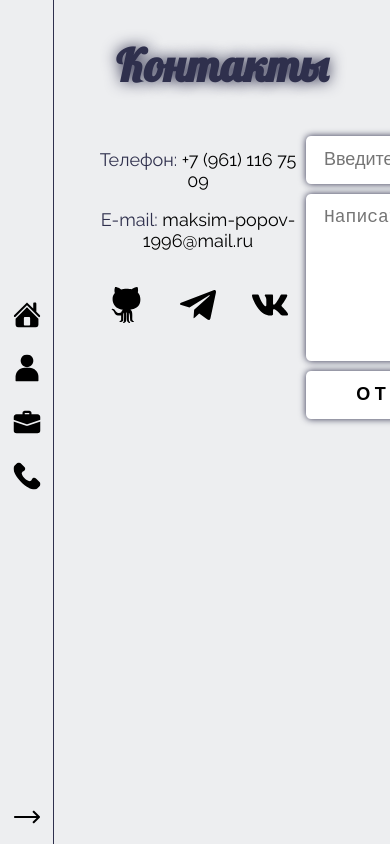
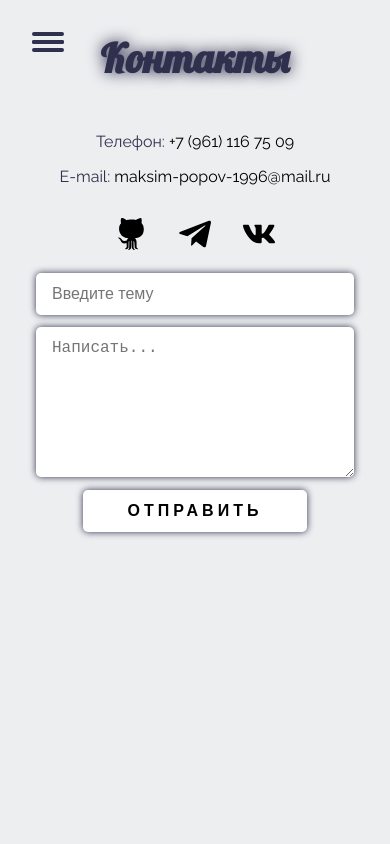
Before and after one commit to PopovMaksim/frontend-portfolio, a Vue app: page /contacts in a window 390 px wide. Built offline with nearby package versions, Linux system fonts and the light colour scheme; a web font is replaced by a local one.

Commit message:
adaptive

```diff
--- a/src/App.vue
+++ b/src/App.vue
@@ -22,12 +22,18 @@
 <style lang="scss">
   #app {
     display: grid;
-    grid-template-columns: 3em auto;
 
     overflow: hidden;
     height: 100vh;
 
     transition: .3s;
+
+    @media (max-width: 530px) {
+      grid-template-columns: auto;
+    }
+    @media (min-width: 530px) {
+      grid-template-columns: 3em auto;
+    }
   }
 
   .main {
--- a/src/components/AboutMe.vue
+++ b/src/components/AboutMe.vue
@@ -89,12 +89,31 @@ export default {
 
 		&__content {
 			display: grid;
-			grid-template-columns: minmax(200px, 1fr) 4fr;
 			grid-gap: 2em;
+
+			@media (max-width: 650px) {
+				grid-template-columns: 1fr;
+				grid-template-rows: 200px auto;
+				justify-items: center;
+			}
+			@media (min-width: 650px) {
+				grid-template-columns: minmax(200px, 1fr) 4fr;
+			}
+		}
+
+		&__image {
+			@media (max-width: 650px) {
+				width: 200px;
+			}
+		}
+
+		&__image-svg {
+			width: 100%;
 		}
 
 		&__personal-info {
 			max-width: 350px;
+			width: 100%;
 		}
 
 		&__subtitle {
@@ -112,10 +131,20 @@ export default {
 			justify-content: space-between;
 
 			line-height: 1.5;
+
+			@media (max-width: 360px) {
+				flex-direction: column;
+
+				margin-bottom: 0.75em;
+			}
 		}
 
 		&__item-title {
 			font-weight: 700;
+
+			@media (max-width: 360px) {
+				text-align: center;
+			}
 		}
 
 		&__link {
--- a/src/components/Aside.vue
+++ b/src/components/Aside.vue
@@ -1,8 +1,22 @@
 <template>
-	<aside class="aside" ref="aside">
+	<aside
+		class="aside"
+		:class="{'aside--small': small, 'aside--small-active': showMenu}"
+		ref="aside"
+	>
 		<div class="aside__logo"></div>
+		<div
+			class="aside__menu"
+			v-if="small"
+			@click="showMenu = !showMenu"
+		>
+			<span class="aside__menu-span"></span>
+			<span class="aside__menu-span"></span>
+			<span class="aside__menu-span"></span>
+			<span class="aside__menu-span"></span>
+		</div>
 		<nav class="aside__nav">
-			<router-link to="/">
+			<router-link to="/" @click="showMenu = !showMenu">
 				<div class="aside__icon">
 					<svg class="aside__icon-svg" fill="#000000" xmlns="http://www.w3.org/2000/svg"  viewBox="0 0 26 26" width="26px" height="26px">
 						<path d="M 20 2.03125 C 19.449219 2.03125 19 2.480469 19 3.03125 L 19 7.8125 L 13.71875 2.53125 C 13.328125 2.140625 12.671875 2.140625 12.28125 2.53125 L 0.5625 14.28125 C 0.171875 14.671875 0.171875 15.296875 0.5625 15.6875 C 0.953125 16.078125 1.578125 16.078125 1.96875 15.6875 L 13 4.65625 L 24.0625 15.71875 C 24.257813 15.914063 24.523438 16.03125 24.78125 16.03125 C 25.039063 16.03125 25.273438 15.914063 25.46875 15.71875 C 25.859375 15.328125 25.859375 14.703125 25.46875 14.3125 L 22 10.84375 L 22 3.03125 C 22 2.480469 21.550781 2.03125 21 2.03125 Z M 13 6.5 L 2 17.5 L 2 23 C 2 24.65625 3.34375 26 5 26 L 21 26 C 22.65625 26 24 24.65625 24 23 L 24 17.5 Z M 11 16 L 15 16 C 15.550781 16 16 16.449219 16 17 L 16 23 C 16 23.550781 15.550781 24 15 24 L 11 24 C 10.449219 24 10 23.550781 10 23 L 10 17 C 10 16.449219 10.449219 16 11 16 Z"/>
@@ -10,7 +24,7 @@
 				</div>
 				<div class="aside__link-name">Главная</div>
 			</router-link>
-			<router-link to="/about">
+			<router-link to="/about" @click="showMenu = !showMenu">
 				<div class="aside__icon">
 					<svg class="aside__icon-svg" version="1.1" id="Capa_1" xmlns="http://www.w3.org/2000/svg" xmlns:xlink="http://www.w3.org/1999/xlink" x="0px" y="0px" viewBox="0 0 415.744 415.744" style="enable-background:new 0 0 415.744 415.744;" xml:space="preserve">
 						<path d="M207.872,0c-53.76,0-97.28,43.52-97.28,97.28s43.52,97.28,97.28,97.28s97.28-43.52,97.28-97.28S261.632,0,207.872,0z"/>
@@ -19,7 +33,7 @@
 				</div>
 				<div class="aside__link-name">Обо мне</div>
 			</router-link>
-			<router-link to="/portfolio">
+			<router-link to="/portfolio" @click="showMenu = !showMenu">
 				<div class="aside__icon">
 					<svg class="aside__icon-svg" id="bold" enable-background="new 0 0 24 24" height="512" viewBox="0 0 24 24" width="512" xmlns="http://www.w3.org/2000/svg">
 						<path d="m15 6.5c-.552 0-1-.448-1-1v-1.5h-4v1.5c0 .552-.448 1-1 1s-1-.448-1-1v-1.5c0-1.103.897-2 2-2h4c1.103 0 2 .897 2 2v1.5c0 .552-.448 1-1 1z"/>
@@ -29,7 +43,7 @@
 				</div>
 				<div class="aside__link-name">Портфолио</div>
 			</router-link>
-			<router-link to="/contacts">
+			<router-link to="/contacts" @click="showMenu = !showMenu">
 				<div class="aside__icon">
 					<svg class="aside__icon-svg" version="1.1" id="Capa_1" xmlns="http://www.w3.org/2000/svg" xmlns:xlink="http://www.w3.org/1999/xlink" x="0px" y="0px" viewBox="0 0 513.64 513.64" style="enable-background:new 0 0 513.64 513.64;" xml:space="preserve">
 						<path d="M499.66,376.96l-71.68-71.68c-25.6-25.6-69.12-15.359-79.36,17.92c-7.68,23.041-33.28,35.841-56.32,30.72c-51.2-12.8-120.32-79.36-133.12-133.12c-7.68-23.041,7.68-48.641,30.72-56.32c33.28-10.24,43.52-53.76,17.92-79.36l-71.68-71.68c-20.48-17.92-51.2-17.92-69.12,0l-48.64,48.64c-48.64,51.2,5.12,186.88,125.44,307.2c120.32,120.32,256,176.641,307.2,125.44l48.64-48.64C517.581,425.6,517.581,394.88,499.66,376.96z"/>
@@ -39,8 +53,8 @@
 			</router-link>
 		</nav>
 		<div>
-			<div class="aside__settings"></div>
-			<div class="aside__icon  aside__icon--arrow" @click="switchAside">
+			<!-- <div class="aside__settings"></div> -->
+			<div class="aside__icon  aside__icon--arrow" @click="switchAside" v-if="!small">
 				<svg class="aside__icon-svg  aside__icon-svg--arrow" version="1.1" id="Capa_1" xmlns="http://www.w3.org/2000/svg" xmlns:xlink="http://www.w3.org/1999/xlink" x="0px" y="0px" viewBox="0 0 512 512" style="enable-background:new 0 0 512 512;" xml:space="preserve">
 					<path d="M506.134,241.843c-0.006-0.006-0.011-0.013-0.018-0.019l-104.504-104c-7.829-7.791-20.492-7.762-28.285,0.068c-7.792,7.829-7.762,20.492,0.067,28.284L443.558,236H20c-11.046,0-20,8.954-20,20c0,11.046,8.954,20,20,20h423.557l-70.162,69.824c-7.829,7.792-7.859,20.455-0.067,28.284c7.793,7.831,20.457,7.858,28.285,0.068l104.504-104c0.006-0.006,0.011-0.013,0.018-0.019C513.968,262.339,513.943,249.635,506.134,241.843z"/>
 				</svg>
@@ -55,6 +69,8 @@ export default {
 	data() {
 		return {
 			showAside: false,
+			small: true,
+			showMenu: false
 		}
 	},
 	methods: {
@@ -70,6 +86,9 @@ export default {
 				app.style.gridTemplateColumns = '3em auto';
 			}
 		}
+	},
+	created: function() {
+		this.small = (document.documentElement.clientWidth <= 530) ? true : false;
 	}
 }
 </script>
@@ -83,11 +102,101 @@ export default {
 		height: 100vh;
 
 		background-color: var(--main-bg);
-		border-right: 1px solid var(--main-color);
+
+		@media (max-width: 530px) {
+			position: absolute;
+			z-index: 50;
+
+			&--active {
+				width: 100%;
+			}
+		}
+
+		@media (min-width: 530px) {
+			border-right: 1px solid var(--main-color);
+		}
+
+		&--small {
+			transform: translateX(-100%);
+
+			width: 100%;
+
+			transition: 0.75s;
+		}
+
+		&--small-active {
+			transform: inherit;
+		}
+
+		&__menu {
+			position: fixed;
+			top: 2em;
+			left: calc( 100% + 2em );
+			z-index: 1;
+
+			width: 2em;
+			height: 2em;
+
+			cursor: pointer;
+			transition: 0.5s;
+
+			.aside--small-active & {
+				left: calc(100% - 4em)
+			}
+		}
+
+		&__menu-span {
+			position: absolute;
+			left: 0;
+
+			display: block;
+
+			height: 0.25em;
+			width: 100%;
+			transform: rotate(0deg);
+
+			background: var(--main-color);
+			border-radius: 0.5em;
+			opacity: 1;
+
+			transition: .25s ease-in-out;
+
+			&:nth-child(1) {
+				top: 0;
+			}
+			&:nth-child(2) {
+				top: 0.5em;
+
+				.aside--small-active & {
+					transform: rotate(45deg);
+				}
+			}
+			&:nth-child(3) {
+				top: 0.5em;
+
+				.aside--small-active & {
+					transform: rotate(-45deg);
+				}
+			}
+			&:nth-child(4) {
+				top: 1em;
+			}
+			.aside--small-active &:nth-child(1),
+			.aside--small-active &:nth-child(4) {
+					top: 0.5em;
+					left: 50%;
+
+					width: 0;
+				}
+		}
 
 		&__nav {
 			display: flex;
 			flex-direction: column;
+
+			@media (max-width: 530px) {
+				align-items: center;
+			}
 
 			& a {
 				// position: relative;
@@ -157,17 +266,21 @@ export default {
 		}
 
 		&__link-name {
-			transform: scaleX(0);
-			transform-origin: 0 50%;
-
 			font-weight: 700;
 			white-space: nowrap;
 
 			transition: .3s;
 
-			.aside--show & {
-				transform: scaleX(1);
+			@media (min-width: 530px) {
+				transform: scaleX(0);
+				transform-origin: 0 50%;
+
+				.aside--show & {
+					transform: scaleX(1);
+				}
 			}
+
+
 		}
 	}
 </style>
--- a/src/components/Experience.vue
+++ b/src/components/Experience.vue
@@ -66,25 +66,39 @@ export default {
 
 		&__subtitle {
 			margin: 1em 2em 2em;
+
+			font-size: 1.25rem;
 		}
 
 		&__item {
 			display: flex;
 
 			margin-bottom: 4%;
+
+			@media (max-width: 500px) {
+				flex-direction: column;
+			}
 		}
 
 		&__period {
 			display: flex;
-			flex-direction: column;
 			align-items: center;
 
-			margin-right: 5%;
+			margin: 0 0 5% 5%;
+
+			@media (min-width: 500px) {
+				flex-direction: column;
+
+			}
 		}
 
 		&__date {
 			font-size: 1.75rem;
 			font-weight: 700;
+
+			@media (max-width: 500px) {
+				margin-right: 0.25em;
+			}
 
 			&--small {
 				font-size: 1rem;
@@ -94,6 +108,10 @@ export default {
 		&__qualification {
 			font-size: 0.9rem;
 			font-style: italic;
+
+			@media (max-width: 500px) {
+				margin-left: 0.5em;
+			}
 		}
 
 		&__name-organization {
--- a/src/components/MainScreen.vue
+++ b/src/components/MainScreen.vue
@@ -41,6 +41,7 @@ export default {
 			font-family: 'Lobster';
 			font-size: calc( 1rem + 5vw );
 			font-weight: 900;
+			text-align: center;
 		}
 	}
 </style>
--- a/src/components/Skills.vue
+++ b/src/components/Skills.vue
@@ -66,11 +66,22 @@ export default {
 		&__item {
 			position: relative;
 
-			width: 14%;
-			padding-top: 14%;
 			margin: 5%;
 
 			transition: .3s;
+
+			@media (max-width: 360px) {
+				width: 20%;
+				padding-top: 20%;
+			}
+			@media (min-width: 360px) and (max-width: 650px) {
+				width: 17%;
+				padding-top: 17%;
+			}
+			@media (min-width: 650px) {
+				width: 14%;
+				padding-top: 14%;
+			}
 
 			&:hover {
 				transform: scale(1.1);
--- a/src/components/Works.vue
+++ b/src/components/Works.vue
@@ -173,8 +173,19 @@
 			transition: .5s;
 
 			.works__container--tile & {
+
+				@media (max-width: 750px) {
+					width: 100%;
+					margin-bottom: 4%;
+				}
+				@media (min-width: 750px) and (max-width: 1000px) {
+					width: 48.5%;
+					margin-bottom: 3%;
+				}
+				@media (min-width: 1000px) {
 					width: 32%;
 					margin-bottom: 2%;
+				}
 
 				&:hover {
 					& .works__info {
@@ -193,6 +204,10 @@
 
 				width: 100%;
 				margin-bottom: 4%;
+
+				@media (max-width: 530px) {
+					flex-direction: column;
+				}
 			}
 		}
 
@@ -218,12 +233,23 @@
 
 			.works__container--tile & {
 				width: 100%;
+
+				@media (max-width: 750px) {
+					padding-top: 80%;
+				}
+				@media (min-width: 750px) {
 					padding-top: 110%;
+				}
 			}
 
 			.works__container--list & {
+
+				@media (max-width: 530px) {
+					width: 100%;
+					padding-top: 68%;
+				}
+				@media (min-width: 530px) {
 					width: 40%;
-				padding-top: 25%;
 
 					&::after {
 						content: "";
@@ -235,6 +261,18 @@
 						border-top: 20em solid var(--main-bg);
 						border-right: 0 solid var(--main-bg);
 					}
+				}
+				@media (min-width: 530px) and (max-width: 750px) {
+					padding-top: 45%;
+				}
+				@media (min-width: 750px) and (max-width: 1000px) {
+					padding-top: 35%;
+				}
+				@media (min-width: 1000px) {
+					padding-top: 25%;
+				}
+
+
 			}
 		}
 
@@ -264,6 +302,10 @@
 
 			transition: .3s;
 
+			@media (max-width: 750px) {
+				margin: 1em 0.5em 0.5em;
+			}
+
 			.works__container--tile & {
 				position: absolute;
 				top: 0;
@@ -274,13 +316,16 @@
 
 				opacity: 0;
 			}
-			.works__container--list & {
-				//
-			}
 		}
 
 		&__item-title {
 			margin: 0;
+		}
+
+		&__text {
+			@media (max-width: 750px) {
+				margin: 0.5em 0;
+			}
 		}
 
 		&__btn {
--- a/src/components/WriteLetter.vue
+++ b/src/components/WriteLetter.vue
@@ -48,7 +48,7 @@ export default {
 			font-size: 1rem;
 
 			&--body {
-				resize: none;
+				resize: vertical;
 			}
 
 			&--submit {
--- a/src/styles/base/_base.scss
+++ b/src/styles/base/_base.scss
@@ -1,13 +1,20 @@
 :root {
-    font: {
-        family: 'Raleway';
-        size: 18px;
-    }
+    font-family: 'Raleway';
 
     --main-color: #2f304d;
     --main-bg: #edeef0;
     --second-bg: #ffffff;
     --color-link: #004cae;
+
+    @media (max-width: 360px) {
+        font-size: 14px;
+    }
+    @media (min-width: 360px) and (max-width: 1000px) {
+        font-size: 16px;
+    }
+    @media (min-width: 1000px) {
+        font-size: 18px;
+    }
 }
 
 body {
@@ -40,7 +47,7 @@ a {
 }
 
 .subtitle {
-    margin: 0 0 0 3em;
+    margin: 0 0 0 8.5%;
     padding: 1em 0;
 
     font-family: 'Lobster';
--- a/src/views/Contacts.vue
+++ b/src/views/Contacts.vue
@@ -13,21 +13,21 @@
             <a class="contacts__item-link" href="mailto:maksim-popov-1996@mail.ru" target="_blank">maksim-popov-1996@mail.ru</a>
         </p>
         <div class="contacts__icons">
-            <div class="contacts__icon  contacts__icon--git">
+            <a href="https://github.com/PopovMaksim" target="_blank" class="contacts__icon  contacts__icon--git">
               <svg class="contacts__icon-svg" version="1.1" id="Capa_1" xmlns="http://www.w3.org/2000/svg" xmlns:xlink="http://www.w3.org/1999/xlink" x="0px" y="0px" viewBox="0 0 478.613 478.613" style="enable-background:new 0 0 478.613 478.613;" xml:space="preserve">
                 <path d="M427.501,200.695c1.776-11.238,2.884-23.56,3.163-37.377c-0.107-59.246-28.468-80.21-33.925-90.038c8.037-44.89-1.331-65.309-5.688-72.299c-16.07-5.704-55.91,14.722-77.678,29.101c-35.491-10.389-110.494-9.375-138.621,2.689C122.856-4.389,95.408,1.277,95.408,1.277s-17.745,31.82-4.691,78.371c-17.075,21.759-29.802,37.143-29.802,77.949c0,9.773,0.607,19.008,1.637,27.893c14.705,77.318,75.97,110.674,136.15,116.426c-9.056,6.881-19.928,19.903-21.432,34.992c-11.379,7.357-34.268,9.789-52.067,4.193c-24.939-7.88-34.486-57.266-71.833-50.221c-8.081,1.512-6.475,6.842,0.523,11.386c11.378,7.38,22.094,16.554,30.354,36.185c6.344,15.072,19.687,41.982,61.873,41.982c16.747,0,28.477-1.979,28.477-1.979s0.319,38.406,0.319,53.385c0,17.238-23.264,22.078-23.264,30.348c0,3.289,7.7,3.601,13.888,3.601c12.229,0,37.673-10.186,37.673-28.103c0-14.237,0.227-62.081,0.227-70.46c0-18.307,9.811-24.136,9.811-24.136s1.201,97.727-2.361,110.829c-4.177,15.408-11.744,13.219-11.744,20.076c0,10.233,30.589,2.502,40.735-19.897c7.849-17.495,4.334-113.331,4.334-113.331l8.183-0.178c0,0,0.094,43.892-0.188,63.944c-0.295,20.769-2.438,47.025,9.898,59.417c8.097,8.15,32.903,22.451,32.903,9.382c0-7.574-17.371-13.833-17.371-34.353V344.45c10.553,0,12.734,31.072,12.734,31.072l3.804,57.727c0,0-2.526,21.065,22.756,29.856c8.925,3.126,28.018,3.976,28.913-1.271c0.897-5.26-22.99-13.038-23.217-29.342c-0.123-9.93,0.445-15.742,0.445-58.934c0-43.168-5.799-59.137-26.007-71.863C355.669,295.681,416.536,269.51,427.501,200.695z"/>
               </svg>
-            </div>
-            <div class="contacts__icon  contacts__icon--tg">
+            </a>
+            <a href="tg://resolve?domain=PMakcim" target="_blank" class="contacts__icon  contacts__icon--tg">
               <svg class="contacts__icon-svg" id="Bold" enable-background="new 0 0 24 24" height="512" viewBox="0 0 24 24" width="512" xmlns="http://www.w3.org/2000/svg">
                 <path d="m9.417 15.181-.397 5.584c.568 0 .814-.244 1.109-.537l2.663-2.545 5.518 4.041c1.012.564 1.725.267 1.998-.931l3.622-16.972.001-.001c.321-1.496-.541-2.081-1.527-1.714l-21.29 8.151c-1.453.564-1.431 1.374-.247 1.741l5.443 1.693 12.643-7.911c.595-.394 1.136-.176.691.218z"/>
               </svg>
-            </div>
-            <div class="contacts__icon  contacts__icon--vk">
+            </a>
+            <a href="https://vk.com/maksimpopovp" target="_blank" class="contacts__icon  contacts__icon--vk">
               <svg class="contacts__icon-svg" id="Bold" enable-background="new 0 0 24 24" height="512" viewBox="0 0 24 24" width="512" xmlns="http://www.w3.org/2000/svg">
                 <path d="m19.915 13.028c-.388-.49-.277-.708 0-1.146.005-.005 3.208-4.431 3.538-5.932l.002-.001c.164-.547 0-.949-.793-.949h-2.624c-.668 0-.976.345-1.141.731 0 0-1.336 3.198-3.226 5.271-.61.599-.892.791-1.225.791-.164 0-.419-.192-.419-.739v-5.105c0-.656-.187-.949-.74-.949h-4.126c-.419 0-.668.306-.668.591 0 .622.945.765 1.043 2.515v3.797c0 .832-.151.985-.486.985-.892 0-3.057-3.211-4.34-6.886-.259-.713-.512-1.001-1.185-1.001h-2.625c-.749 0-.9.345-.9.731 0 .682.892 4.073 4.148 8.553 2.17 3.058 5.226 4.715 8.006 4.715 1.671 0 1.875-.368 1.875-1.001 0-2.922-.151-3.198.686-3.198.388 0 1.056.192 2.616 1.667 1.783 1.749 2.076 2.532 3.074 2.532h2.624c.748 0 1.127-.368.909-1.094-.499-1.527-3.871-4.668-4.023-4.878z"/>
               </svg>
-            </div>
+            </a>
         </div>
       </div>
 
@@ -53,11 +53,31 @@ export default {
   .contacts {
     &__content {
       display: grid;
-      grid-template-columns: repeat(2, 1fr);
+
+      @media (max-width: 850px) {
+        grid-template-columns: 1fr;
+      }
+
+      @media (min-width: 850px) {
+        grid-template-columns: repeat(2, 1fr);
+      }
     }
 
     &__list {
       text-align: center;
+    }
+
+    &__item {
+      @media (max-width: 360px) {
+        display: flex;
+        flex-direction: column;
+      }
+    }
+
+    &__item-name {
+      @media (max-width: 360px) {
+        margin-bottom: 0.25em;
+      }
     }
 
     &__item-link {
```
Lines whose indentation alone changed are shown as unchanged.
